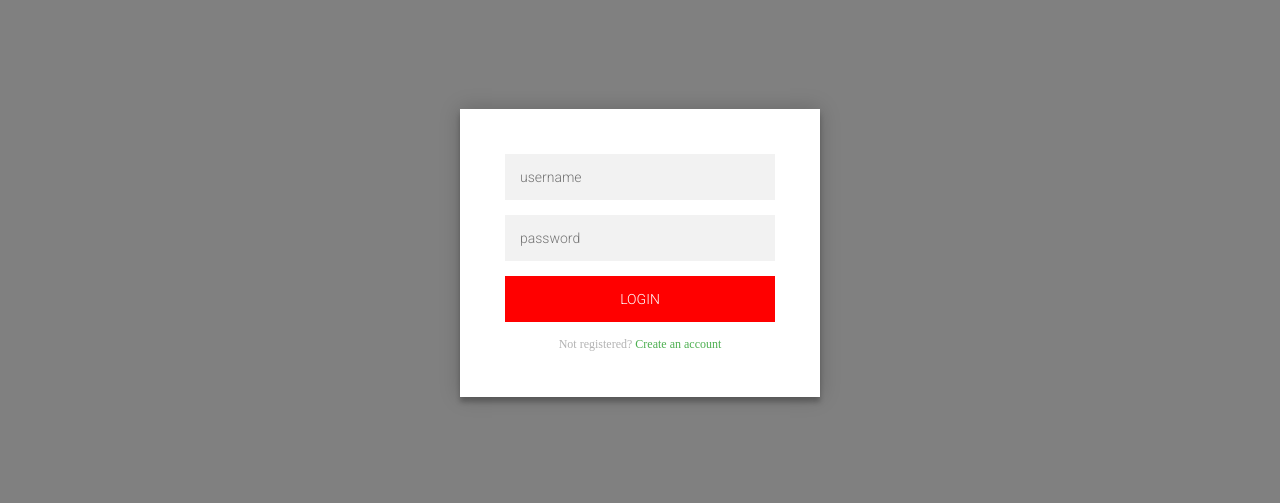
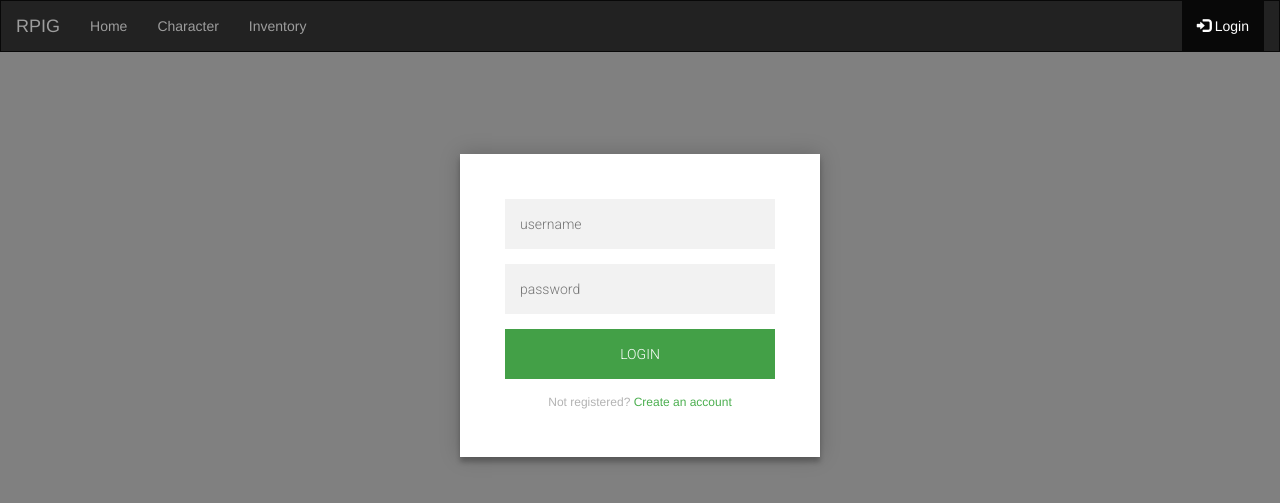
Before and after one commit to iveyd/Websys-Group2-Projects, a PHP site: page /login.html in a window 1280 px wide. Shown: the top 503 px of the page. Run offline with PHP 8.4, Linux system fonts and the light colour scheme.

Commit message:
updated login to include nav bar, and included install.php (creates database)

```diff
--- a/index.html
+++ b/index.html
@@ -30,7 +30,7 @@
         <li><a href="#" id="buttonInventory">Inventory</a></li>
       </ul>
       <ul class="nav navbar-nav navbar-right">
-        <li><a href="#"><span class="glyphicon glyphicon-log-in"></span> Login</a></li>
+        <li><a href="login.html"><span class="glyphicon glyphicon-log-in"></span> Login</a></li>
       </ul>
     </div>
   </div>
--- a/login.html
+++ b/login.html
@@ -4,10 +4,37 @@
   <head>
     <meta http-equiv="Content-Type" content="text/html; charset=UTF-8">
 	<title>Welcome</title>
-	<link rel="stylesheet" type="text/css" href="login.css">
+  <link rel="stylesheet" href="https://maxcdn.bootstrapcdn.com/bootstrap/3.3.7/css/bootstrap.min.css">
+
+  <script src="https://ajax.googleapis.com/ajax/libs/jquery/1.12.4/jquery.min.js"></script>
+  <script src="https://maxcdn.bootstrapcdn.com/bootstrap/3.3.7/js/bootstrap.min.js"></script>
+	<link rel="stylesheet" type="text/css" href="resources/stylesheets/login.css">
+  <link rel="stylesheet" href="resources/stylesheets/joe.css">
   </head>
 
   <body>
+    <nav class="navbar navbar-inverse">
+    <div class="container-fluid">
+      <div class="navbar-header">
+        <button type="button" class="navbar-toggle" data-toggle="collapse" data-target="#myNavbar">
+          <span class="icon-bar"></span>
+          <span class="icon-bar"></span>
+          <span class="icon-bar"></span>
+        </button>
+        <a class="navbar-brand" href="#">RPIG</a>
+      </div>
+      <div class="collapse navbar-collapse" id="myNavbar">
+        <ul class="nav navbar-nav">
+          <li><a href="#">Home</a></li>
+          <li><a href="#" id="buttonCharacter">Character</a></li>
+          <li><a href="#" id="buttonInventory">Inventory</a></li>
+        </ul>
+        <ul class="nav navbar-nav navbar-right">
+          <li class="active"><a href="login.html"><span class="glyphicon glyphicon-log-in"></span> Login</a></li>
+        </ul>
+      </div>
+    </div>
+  </nav>
     <div class="login-page">
   	  <div class="form">
         <form class="register-form">
@@ -26,4 +53,5 @@
       </div>
     </div>
   </body>
+  <script src="resources/php/install.php"></script>
 </html>
--- /dev/null
+++ b/resources/php/install.php
@@ -0,0 +1,21 @@
+<?php
+  $host = "localhost";
+
+  $username = "root";
+  $password = "";
+
+  // Creating our database
+  $db = "RPIRPG";
+  try {
+  	$dbh = new PDO("mysql:host=$host", $username, $password);
+  	$dbh->exec("CREATE DATABASE IF NOT EXISTS `$db`;");
+  } catch(PDOException $e) {
+  	echo 'ERROR: ' . $e->getMessage();
+  }
+
+  if ($dbh)
+  {
+  	echo "Created database!";
+  	echo "<br>";
+  }
+?>
--- a/resources/stylesheets/login.css
+++ b/resources/stylesheets/login.css
@@ -30,7 +30,7 @@
   font-family: "Roboto", sans-serif;
   text-transform: uppercase;
   outline: 0;
-  background: red;
+  background: #43A047;
   width: 100%;
   border: 0;
   padding: 15px;
@@ -41,7 +41,7 @@
   cursor: pointer;
 }
 .form button:hover,.form button:active,.form button:focus {
-  background: #43A047;
+  background: red;
 }
 .form .message {
   margin: 15px 0 0;
```
